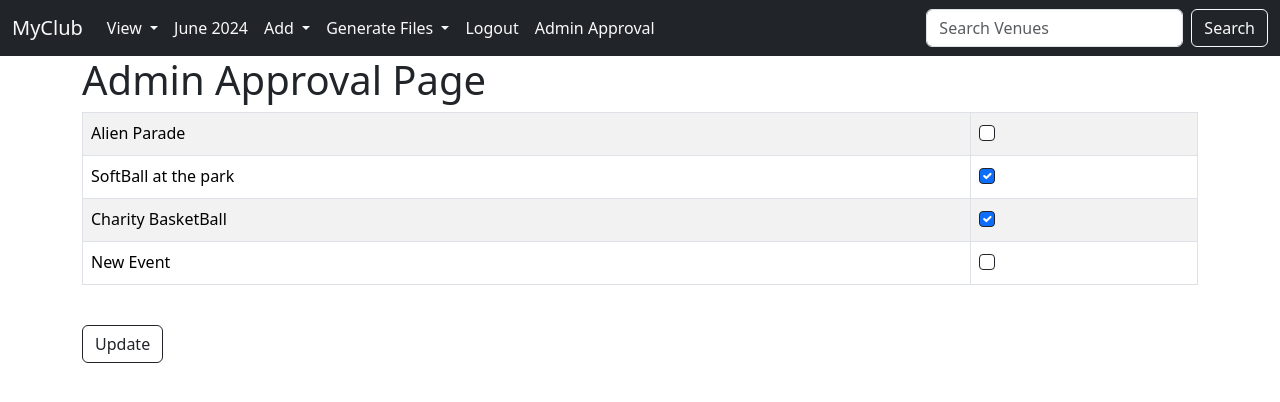
After one commit to Arghya4201/myclub_website, a Django app: page /admin_approval in a window 1280 px wide. The commit adds this page. Shown: the top 402 px of the page. Run offline with Django 5.2, Linux system fonts and the light colour scheme; a user stored in the database is signed in; data comes from the database, SQL or seed files in the repository; both versions use the stored data as it was after the commit.

Commit message:
Django Wednesdays 43 Admin Approval Page

```diff
--- a/events/admin.py
+++ b/events/admin.py
@@ -23,7 +23,7 @@ class VenueAdmin(admin.ModelAdmin):
 #Making changes to the EventAdmin page
 class EventAdmin(admin.ModelAdmin):
     #Fields to be displayed on the EventAdmin page
-    fields = (('name', 'venue'), 'event_date', 'description', 'manager','attendees')
+    fields = (('name', 'venue'), 'event_date', 'description', 'manager','attendees','approved')
     list_display = ('name', 'event_date', 'venue')
     list_filter = ('event_date', 'venue')
     #Ordering in descending order wrt event_date
--- a/events/models.py
+++ b/events/models.py
@@ -39,6 +39,8 @@ class Event(models.Model):
     # Readme_myClubWebsite4
     manager = models.ForeignKey(User, blank=True, null=True, on_delete=models.SET_NULL)
     description = models.TextField(blank=True)
+    #Unapproved By default
+    approved = models.BooleanField('Approved',default=False)
 
 
     def __str__(self):
--- /dev/null
+++ b/events/templates/events/admin_approval.html
@@ -0,0 +1,31 @@
+{%extends 'events/base.html'%}
+
+{%block content%}
+<table class="table table-striped table-hover table-bordered">
+    <h1>Admin Approval Page</h1>
+    <form action="" method="POST">
+        {%csrf_token%}
+    {% for event in events %}
+    <tr>
+        <td>
+            {{event.name}}
+        </td>
+        <td>
+            {%if event.approved%}
+            <!-- We are passing event.id as the value while checking/unchecking the checkbox and will use this value to determine if the event is approved or not -->
+            <div class="form-check btn-outline-dark">
+                <input class="form-check-input border border-dark" type="checkbox" value="{{event.id}}" name="Boxes" checked="checked">
+            </div>
+            {% else %}
+            <div class="form-check">
+                <input class="form-check-input border border-dark" type="checkbox" value="{{event.id}}" name="Boxes">
+            </div>
+            {% endif %}
+        </td>
+    </tr>
+    {% endfor %}
+</table>
+<br>
+<button type="submit" class="btn btn-outline-dark">Update</button>
+
+{%endblock%}
--- a/events/templates/events/event_list.html
+++ b/events/templates/events/event_list.html
@@ -4,7 +4,7 @@
 
 <h1>Events</h1>
 {% for event in event_list %}
-
+{% if event.approved %}
 <div class="card my-2">
     <div class="card-header">
         <strong>{{event}}</strong>
@@ -28,6 +28,7 @@
             No attendees
             {% endif %}
             </br>
+            <li>Approved: {{event.approved}}</li>
         </ul>
         </p>
     </div>
@@ -37,7 +38,9 @@
         <a href="{% url 'delete-event' event.id %}" class="btn btn-sm btn-outline-danger">Delete</a>
     </div>
     {% endif %}
+
 </div>
+{% endif %}
 {% endfor %}
 
 
--- a/events/templates/events/navbar.html
+++ b/events/templates/events/navbar.html
@@ -69,6 +69,11 @@
           <a class="nav-link text-light" href="{% url 'login-user' %}">Login</a>
         </li>
         {% endif %}
+        {% if user.is_superuser %}
+        <li class="nav-item"></li>
+          <a class="nav-link text-light" href="{% url 'admin-approval' %}">Admin Approval</a>
+        </li>
+        {% endif %}
       </ul>
       <ul class="dropdown-menu bg-dark">
         <li><a class="dropdown-item text-light" href="{% url 'add-venue' %}">Add_Venue</a></li>
--- a/events/urls.py
+++ b/events/urls.py
@@ -21,4 +21,5 @@ urlpatterns = [
     path('venues-pdf',views.venues_pdf, name='venues-pdf'),
     path('my_events',views.my_events, name='my-events'),
     path('search_events',views.search_events, name='search-events'),
+    path('admin_approval',views.admin_approval,name='admin-approval')
 ]
--- a/events/views.py
+++ b/events/views.py
@@ -85,6 +85,25 @@ def venues_csv(request):
         writer.writerow([venue.name, venue.address, venue.zip_code, venue.phone, venue.web, venue.email])
     return response
 
+def admin_approval(request):
+    events = Event.objects.all()
+    if request.user.is_superuser:
+        # return render(request, "events/admin_approval.html", {"events": events})
+        if request.method == "POST":
+            id_list = request.POST.getlist("Boxes")
+            # print(id_list)
+            #Unchecking all the boxes before checking because value gets passed only when we check boxes , nothing gets passed on unchecking
+            #checking those ids
+            Event.objects.update(approved=False)
+            for id in id_list:
+                Event.objects.filter(pk=int(id)).update(approved=True)
+            messages.success(request, "Event Approved Successfully", extra_tags="success")
+            return redirect("list-events")
+        else:
+            return render(request, "events/admin_approval.html", {"events": events})
+    else:
+        messages.error(request, "You are not authorized to view this page", extra_tags="warning")
+        return redirect("list-events")
 def delete_venue(request, venue_id):
     venue = Venue.objects.get(pk=venue_id)
     venue.delete()
```
Also changed, not shown: db.sqlite3, events/migrations/0006_event_approved.py (added), events/migrations/0007_alter_event_approved.py (added).
